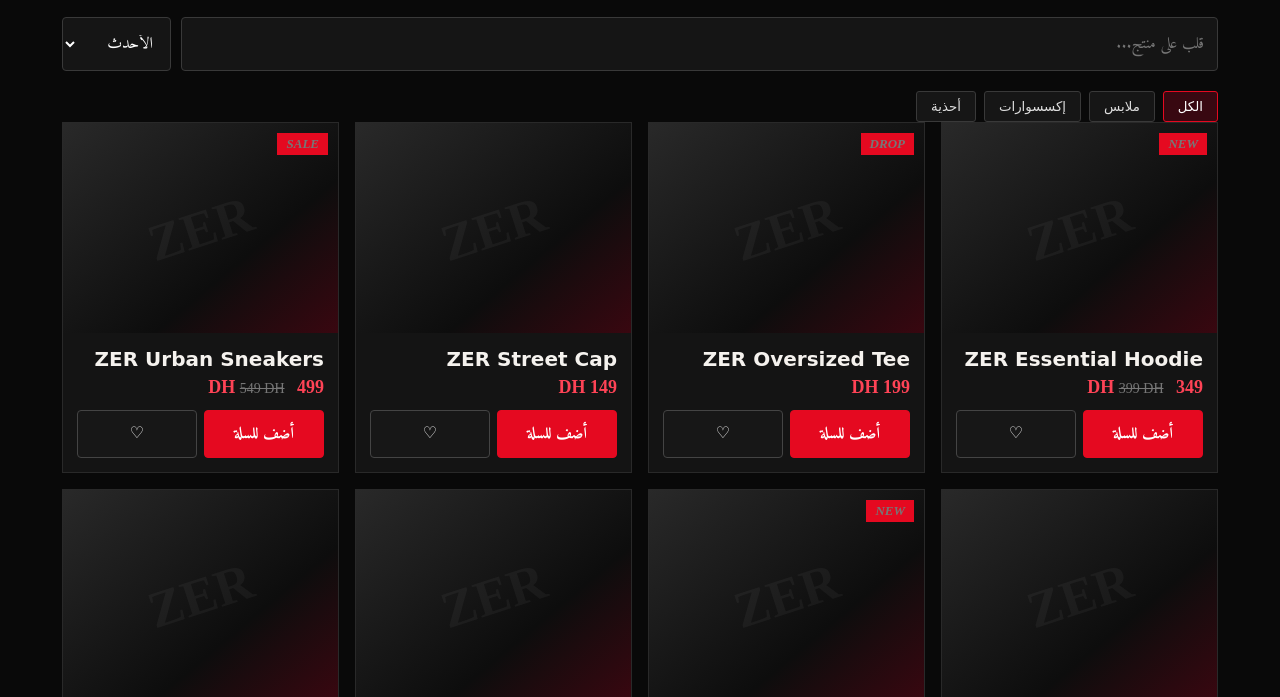
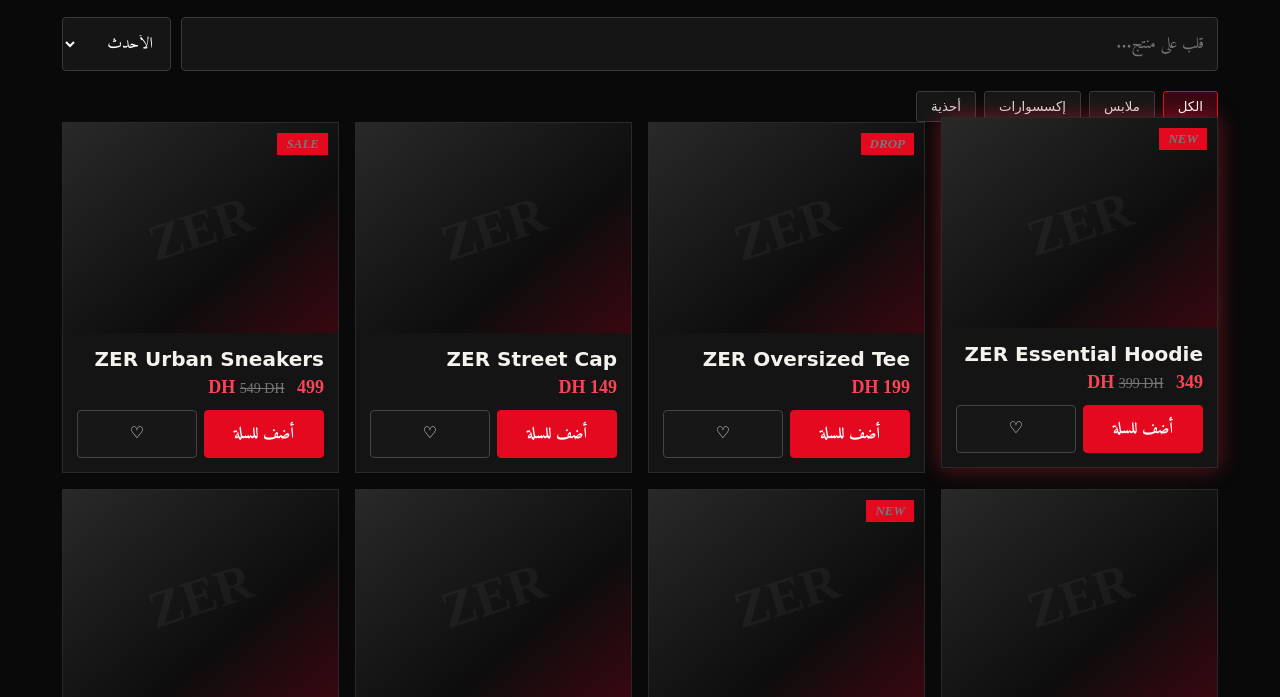
Before and after one commit to szer311-byte/ZER-STORE, a plain HTML site: page index.html in a window 1280 px wide. In both pictures the pointer is over the element 1079 px from the left and 855 px from the top of the page. Shown: the part 558-1255 px from the top of the page. Drawn offline with Linux system fonts and the light colour scheme; a web font is replaced by a local one.

Commit message:
Update index.html

```diff
--- a/index.html
+++ b/index.html
@@ -22,6 +22,10 @@ border-radius: 3px;
   color: #ffffff;
   transform: translateY(-2px);
   box-shadow: 0 4px 15px #ff263f55;
+}.product:hover {
+  transform: translateY(-5px);
+  box-shadow: 0 0 20px #ff263f66;
+  transition: 0.3s ease;
 }
 :root{--red:#e50920;--bg:#090909;--panel:#141414;--muted:#aaa;--white:#f5f2ee}
 *{box-sizing:border-box}body{margin:0;background:var(--bg);color:var(--white);font-family:Amiri,serif}
```
